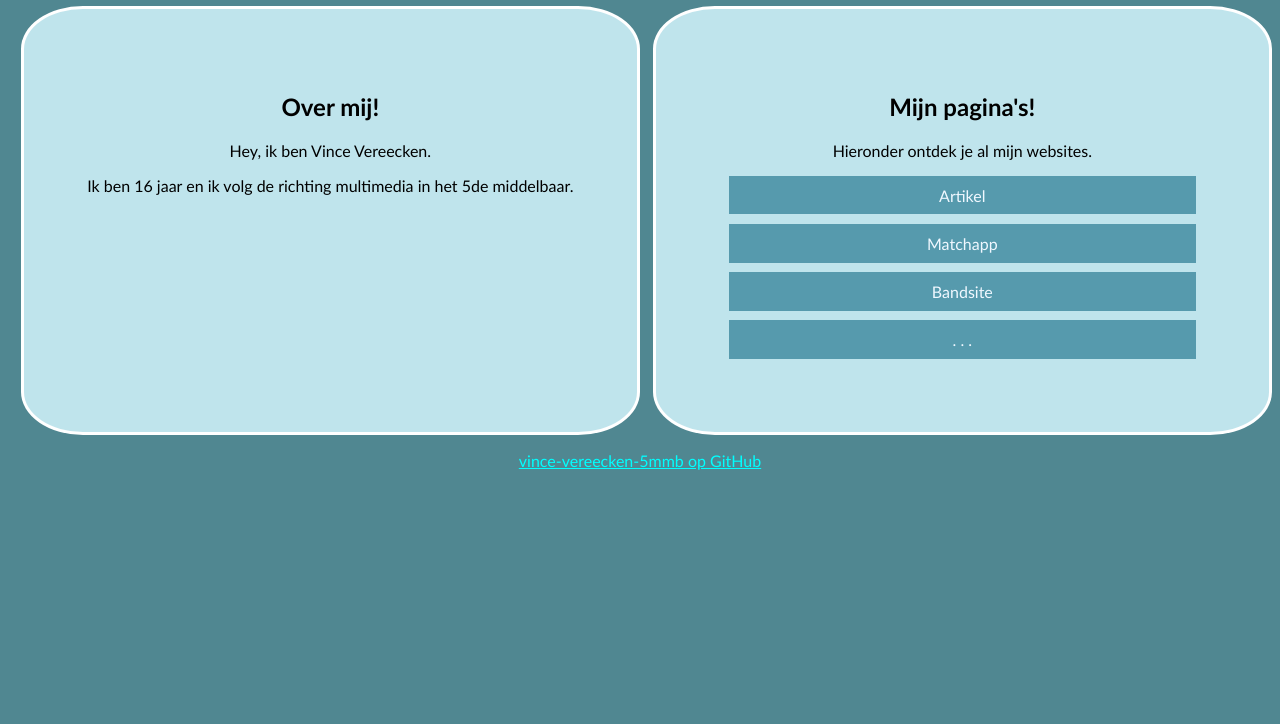
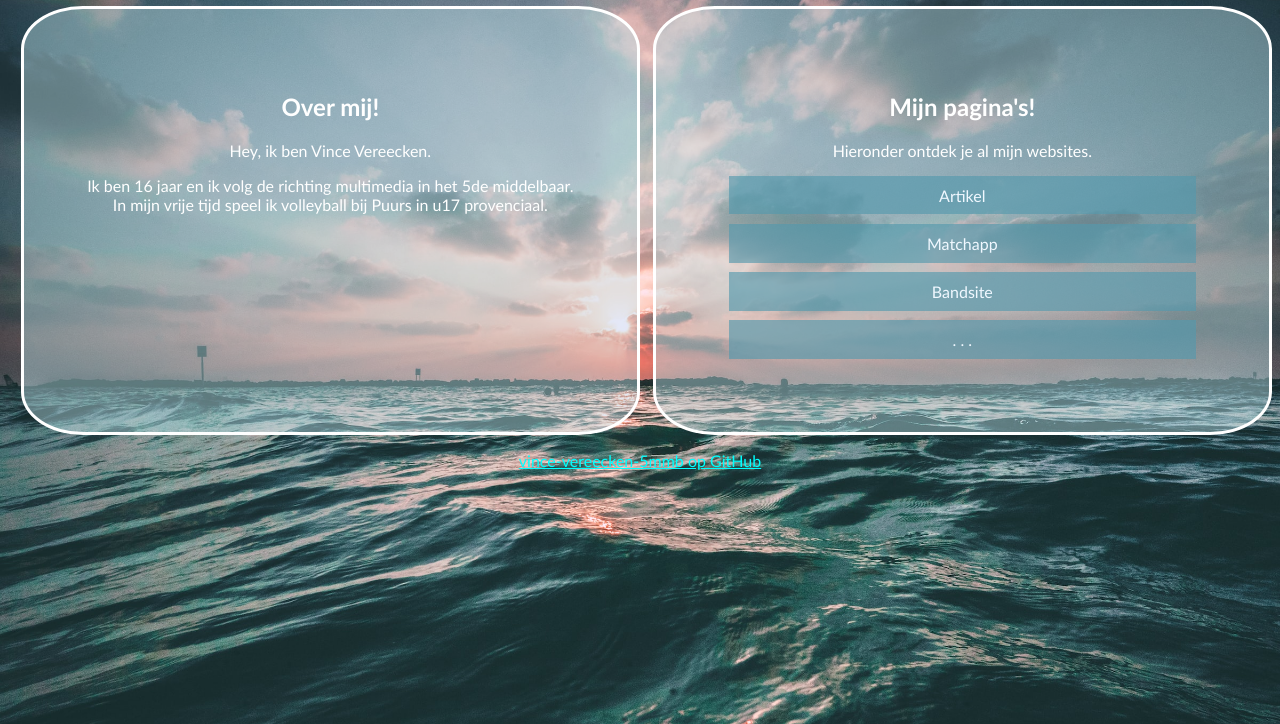
Before and after one commit to vince-vereecken-5mmb/Script, a plain HTML site: page index.html in a window 1280 px wide. Shown: the part 76-800 px from the top of the page. Drawn offline with Linux system fonts and the light colour scheme.

Commit message:
FinalForReal

```diff
--- a/index.html
+++ b/index.html
@@ -16,7 +16,9 @@
           <div class="col left">
             <h2>Over mij!</h2>
             <p>Hey, ik ben Vince Vereecken. </p>
-            <p>Ik ben 16 jaar en ik volg de richting multimedia in het 5de middelbaar.</p>
+            <p>Ik ben 16 jaar en ik volg de richting multimedia in het 5de middelbaar.
+              In mijn vrije tijd speel ik volleyball bij Puurs in u17 provenciaal.
+            </p>
           </div>
           <div class="col right">
             <h2>Mijn pagina's!</h2>
--- a/style.css
+++ b/style.css
@@ -1,10 +1,12 @@
 body{
-    background-color:rgb(80, 135, 145);
     font-family:'Trebuchet MS', 'Lucida Sans Unicode', 'Lucida Grande', 'Lucida Sans', Arial, sans-serif;
     color: rgb(255, 255, 255);
     text-align: center;
     color: aliceblue;
-
+    background-image: url(/images/joseph-barrientos-oQl0eVYd_n8-unsplash.jpg);
+    background-size: cover;
+    background-repeat:no-repeat;
+    background-attachment: fixed;
 }
 #flexbox{
     display: flex;
@@ -16,13 +18,13 @@ body{
     border: solid rgb(255, 255, 255);
     border-radius: 10%;
     margin-left: 1%;
-    background-color:rgb(191, 228, 236);
-    color: rgb(0, 0, 0);
+    background-color:rgba(191, 228, 236, 0.422);
+    color: rgb(255, 255, 255);
 }
 #nav a{
     text-decoration: none;
     color: aliceblue;
-    background-color: rgb(86, 154, 173);
+    background-color: rgba(86, 154, 173, 0.646);
     display:block;
     padding: 2% 10%;
     margin: 2%;
```
Also changed, not shown: images/joseph-barrientos-oQl0eVYd_n8-unsplash.jpg (added).
